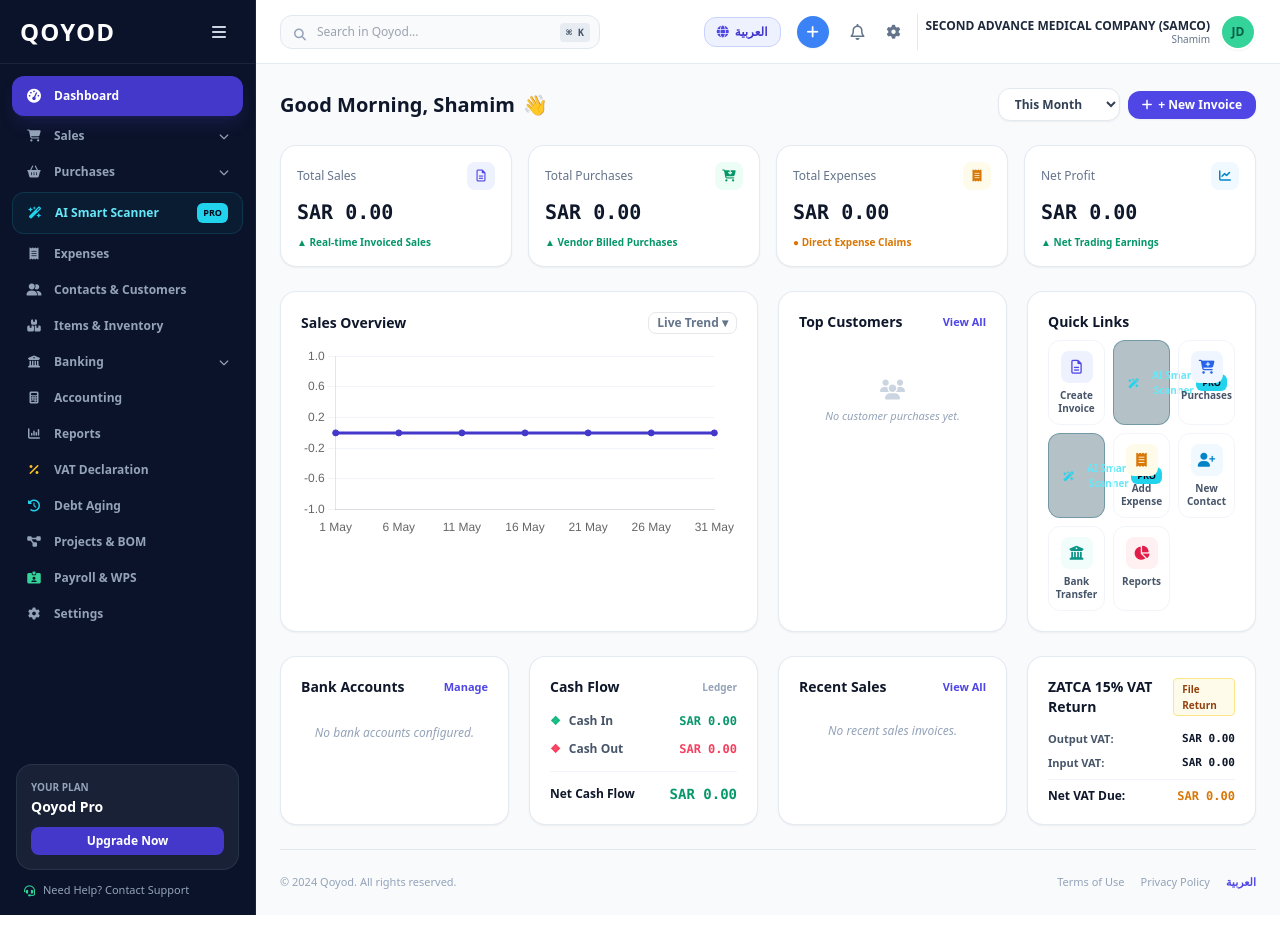
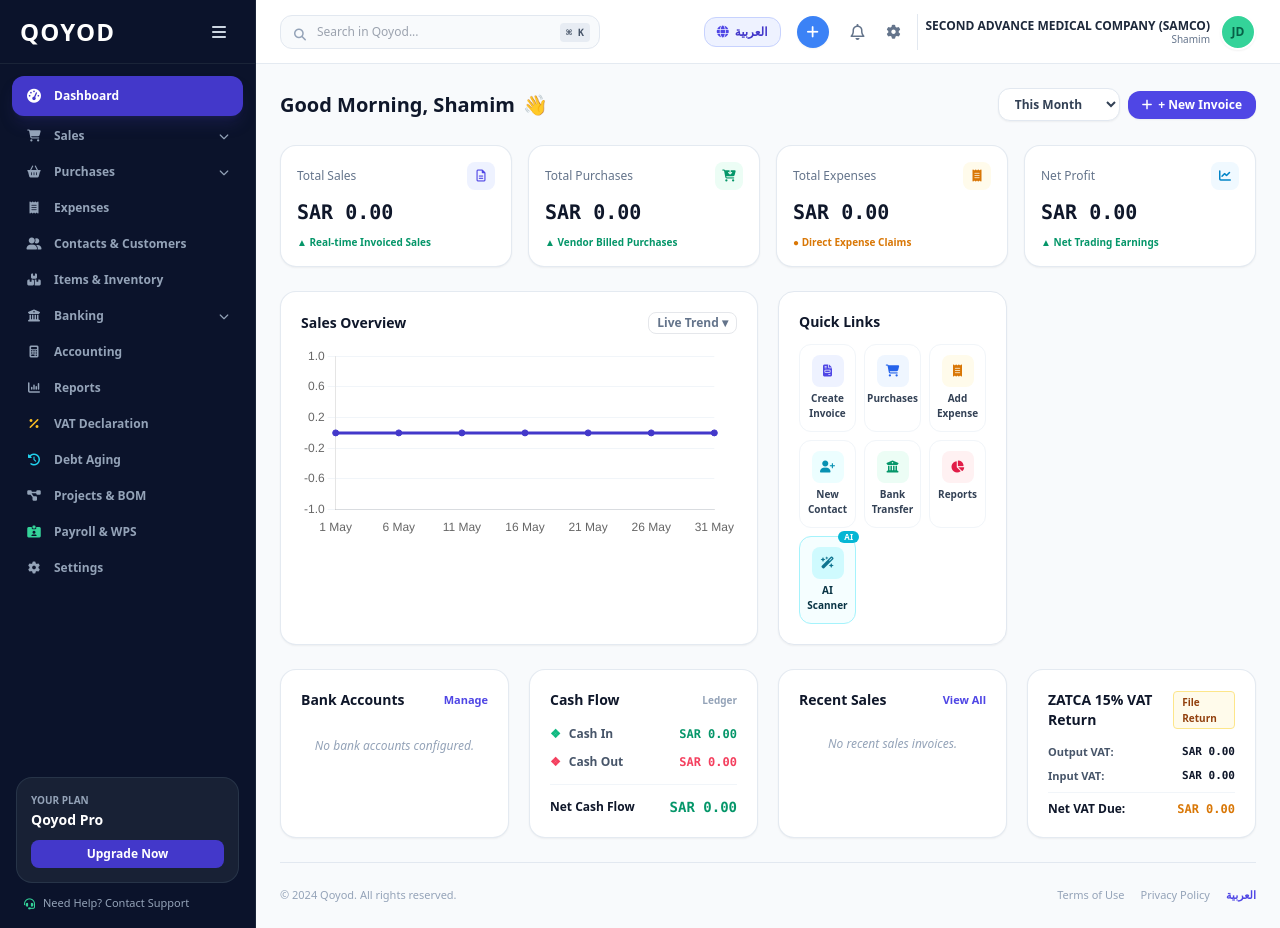
Before and after one commit to marinasan1212ar-art/samco-cloud, a Django app: page / in a window 1280 px wide. Run offline with Django 5.2, Linux system fonts and the light colour scheme; data comes from the database, SQL or seed files in the repository; some libraries are stand-ins or nearby versions.

Commit message:
Moved AI Scanner to Quick Links beside Reports and removed from sidebar navigation

```diff
--- a/accounting/templates/accounting/dashboard.html
+++ b/accounting/templates/accounting/dashboard.html
@@ -64,13 +64,7 @@
                     </button>
                     <div id="pur-sub" class="hidden {% if is_ar %}pr-9 pl-2 border-r border-slate-800 mr-4{% else %}pl-9 pr-2 border-l border-slate-800 ml-4{% endif %} py-1 space-y-1 text-[11px] text-slate-400 my-1">
 
-                    <a href="/scanner/" class="flex items-center justify-between px-3.5 py-2.5 rounded-xl text-cyan-300 hover:bg-slate-800/80 bg-cyan-950/30 border border-cyan-800/40 transition">
-                        <div class="flex items-center gap-3">
-                            <i class="fa-solid fa-wand-magic-sparkles text-cyan-400 w-4 text-center"></i>
-                            <span class="font-bold">AI Smart Scanner</span>
-                        </div>
-                        <span class="px-1.5 py-0.5 text-[9px] bg-cyan-400 text-slate-950 font-black rounded-md uppercase">PRO</span>
-                    </a>
+
 
                     <a href="/expenses/" class="block py-1 hover:text-white transition">{% if is_ar %}سندات المصروفات{% else %}Direct Expenses{% endif %}</a>
                         <a href="/admin/accounting/purchasebill/" class="block py-1 hover:text-white transition">{% if is_ar %}فواتير الشراء{% else %}Purchase Bills{% endif %}</a>
@@ -78,13 +72,7 @@
                 </div>
 
 
-                    <a href="/scanner/" class="flex items-center justify-between px-3.5 py-2.5 rounded-xl text-cyan-300 hover:bg-slate-800/80 bg-cyan-950/30 border border-cyan-800/40 transition">
-                        <div class="flex items-center gap-3">
-                            <i class="fa-solid fa-wand-magic-sparkles text-cyan-400 w-4 text-center"></i>
-                            <span class="font-bold">AI Smart Scanner</span>
-                        </div>
-                        <span class="px-1.5 py-0.5 text-[9px] bg-cyan-400 text-slate-950 font-black rounded-md uppercase">PRO</span>
-                    </a>
+
 
                     <a href="/expenses/" class="flex items-center gap-3 px-3.5 py-2 rounded-xl text-slate-400 hover:bg-slate-800/50 hover:text-slate-200 transition">
                     <i class="fa-solid fa-receipt w-4 text-center"></i> <span class="nav-label">{% if is_ar %}المصروفات{% else %}Expenses{% endif %}</span>
@@ -312,73 +300,39 @@
                 </div>
 
                 <!-- Top Customers -->
-                <div class="lg:col-span-3 bg-white border border-slate-200/90 rounded-2xl p-5 shadow-sm flex flex-col justify-between">
-                    <div>
-                        <div class="flex justify-between items-center mb-3">
-                            <h3 class="font-bold text-slate-900 text-sm">{% if is_ar %}أهم العملاء{% else %}Top Customers{% endif %}</h3>
-                            <a href="/invoices/" class="text-[11px] font-bold text-indigo-600 hover:underline">{% if is_ar %}عرض الكل{% else %}View All{% endif %}</a>
-                        </div>
-                        <div class="space-y-2.5 text-xs">
-                            {% for c in top_customers %}
-                            <div class="flex justify-between items-center">
-                                <span class="flex items-center gap-2 truncate w-32"><span class="w-4 text-slate-400 font-mono">{{ forloop.counter }}</span> {{ c.name }}</span>
-                                <span class="font-mono font-bold text-slate-900">SAR {{ c.total_spent|floatformat:2 }}</span>
-                            </div>
-                            {% empty %}
-                            <div class="py-8 text-center text-slate-400 italic text-[11px]">
-                                <i class="fa-solid fa-users text-slate-300 text-xl mb-1 block"></i>
-                                {% if is_ar %}لا توجد مبيعات مسجلة لعملاء حتى الآن.{% else %}No customer purchases yet.{% endif %}
-                            </div>
-                            {% endfor %}
-                        </div>
-                    </div>
-                </div>
-
-                <!-- 6 Quick Links (Arabic & English) -->
-                <div class="lg:col-span-3 bg-white border border-slate-200/90 rounded-2xl p-5 shadow-sm flex flex-col justify-between">
-                    <h3 class="font-bold text-slate-900 text-sm mb-2">{% if is_ar %}روابط سريعة{% else %}Quick Links{% endif %}</h3>
-                    <div class="grid grid-cols-3 gap-2 text-center text-[10px] font-bold">
-                        <a href="/invoices/create/" class="p-2.5 rounded-xl border border-slate-100 hover:bg-slate-50 transition flex flex-col items-center gap-1.5">
-                            <div class="w-8 h-8 rounded-lg bg-indigo-50 text-indigo-600 flex items-center justify-center text-sm"><i class="fa-regular fa-file-lines"></i></div>
-                            <span class="text-slate-600 leading-tight">{% if is_ar %}فاتورة جديدة{% else %}Create Invoice{% endif %}</span>
+                <!-- Quick Links -->
+                <div class="lg:col-span-3 bg-white border border-slate-200 rounded-2xl p-5 shadow-sm">
+                    <h3 class="text-sm font-black text-slate-900 mb-3">Quick Links</h3>
+                    <div class="grid grid-cols-3 gap-2 text-center">
+                        <a href="/invoices/create/" class="p-2.5 rounded-xl border border-slate-100 hover:bg-slate-50 flex flex-col items-center gap-1 transition group">
+                            <div class="w-8 h-8 rounded-lg bg-indigo-50 text-indigo-600 flex items-center justify-center text-xs group-hover:scale-110 transition"><i class="fa-solid fa-file-invoice"></i></div>
+                            <span class="text-[10px] font-bold text-slate-700">Create Invoice</span>
                         </a>
-
-                    <a href="/scanner/" class="flex items-center justify-between px-3.5 py-2.5 rounded-xl text-cyan-300 hover:bg-slate-800/80 bg-cyan-950/30 border border-cyan-800/40 transition">
-                        <div class="flex items-center gap-3">
-                            <i class="fa-solid fa-wand-magic-sparkles text-cyan-400 w-4 text-center"></i>
-                            <span class="font-bold">AI Smart Scanner</span>
-                        </div>
-                        <span class="px-1.5 py-0.5 text-[9px] bg-cyan-400 text-slate-950 font-black rounded-md uppercase">PRO</span>
-                    </a>
-
-                    <a href="/expenses/" class="p-2.5 rounded-xl border border-slate-100 hover:bg-slate-50 transition flex flex-col items-center gap-1.5">
-                            <div class="w-8 h-8 rounded-lg bg-blue-50 text-blue-600 flex items-center justify-center text-sm"><i class="fa-solid fa-cart-plus"></i></div>
-                            <span class="text-slate-600 leading-tight">{% if is_ar %}أمر شراء{% else %}Purchases{% endif %}</span>
+                        <a href="#" class="p-2.5 rounded-xl border border-slate-100 hover:bg-slate-50 flex flex-col items-center gap-1 transition group">
+                            <div class="w-8 h-8 rounded-lg bg-blue-50 text-blue-600 flex items-center justify-center text-xs group-hover:scale-110 transition"><i class="fa-solid fa-cart-shopping"></i></div>
+                            <span class="text-[10px] font-bold text-slate-700">Purchases</span>
                         </a>
-
-                    <a href="/scanner/" class="flex items-center justify-between px-3.5 py-2.5 rounded-xl text-cyan-300 hover:bg-slate-800/80 bg-cyan-950/30 border border-cyan-800/40 transition">
-                        <div class="flex items-center gap-3">
-                            <i class="fa-solid fa-wand-magic-sparkles text-cyan-400 w-4 text-center"></i>
-                            <span class="font-bold">AI Smart Scanner</span>
-                        </div>
-                        <span class="px-1.5 py-0.5 text-[9px] bg-cyan-400 text-slate-950 font-black rounded-md uppercase">PRO</span>
-                    </a>
-
-                    <a href="/expenses/" class="p-2.5 rounded-xl border border-slate-100 hover:bg-slate-50 transition flex flex-col items-center gap-1.5">
-                            <div class="w-8 h-8 rounded-lg bg-amber-50 text-amber-600 flex items-center justify-center text-sm"><i class="fa-solid fa-receipt"></i></div>
-                            <span class="text-slate-600 leading-tight">{% if is_ar %}سند صرف{% else %}Add Expense{% endif %}</span>
+                        <a href="/expenses/" class="p-2.5 rounded-xl border border-slate-100 hover:bg-slate-50 flex flex-col items-center gap-1 transition group">
+                            <div class="w-8 h-8 rounded-lg bg-amber-50 text-amber-600 flex items-center justify-center text-xs group-hover:scale-110 transition"><i class="fa-solid fa-receipt"></i></div>
+                            <span class="text-[10px] font-bold text-slate-700">Add Expense</span>
                         </a>
-                        <a href="/invoices/create/" class="p-2.5 rounded-xl border border-slate-100 hover:bg-slate-50 transition flex flex-col items-center gap-1.5">
-                            <div class="w-8 h-8 rounded-lg bg-sky-50 text-sky-600 flex items-center justify-center text-sm"><i class="fa-solid fa-user-plus"></i></div>
-                            <span class="text-slate-600 leading-tight">{% if is_ar %}عميل جديد{% else %}New Contact{% endif %}</span>
+                        <a href="#" class="p-2.5 rounded-xl border border-slate-100 hover:bg-slate-50 flex flex-col items-center gap-1 transition group">
+                            <div class="w-8 h-8 rounded-lg bg-cyan-50 text-cyan-600 flex items-center justify-center text-xs group-hover:scale-110 transition"><i class="fa-solid fa-user-plus"></i></div>
+                            <span class="text-[10px] font-bold text-slate-700">New Contact</span>
                         </a>
-                        <a href="/banking/transfer/" class="p-2.5 rounded-xl border border-slate-100 hover:bg-slate-50 transition flex flex-col items-center gap-1.5">
-                            <div class="w-8 h-8 rounded-lg bg-teal-50 text-teal-600 flex items-center justify-center text-sm"><i class="fa-solid fa-building-columns"></i></div>
-                            <span class="text-slate-600 leading-tight">{% if is_ar %}تحويل بنكي{% else %}Bank Transfer{% endif %}</span>
+                        <a href="/banking/transfer/" class="p-2.5 rounded-xl border border-slate-100 hover:bg-slate-50 flex flex-col items-center gap-1 transition group">
+                            <div class="w-8 h-8 rounded-lg bg-emerald-50 text-emerald-600 flex items-center justify-center text-xs group-hover:scale-110 transition"><i class="fa-solid fa-building-columns"></i></div>
+                            <span class="text-[10px] font-bold text-slate-700">Bank Transfer</span>
                         </a>
-                        <a href="/reports/" class="p-2.5 rounded-xl border border-slate-100 hover:bg-slate-50 transition flex flex-col items-center gap-1.5">
-                            <div class="w-8 h-8 rounded-lg bg-rose-50 text-rose-600 flex items-center justify-center text-sm"><i class="fa-solid fa-chart-pie"></i></div>
-                            <span class="text-slate-600 leading-tight">{% if is_ar %}التقارير{% else %}Reports{% endif %}</span>
+                        <a href="/reports/" class="p-2.5 rounded-xl border border-slate-100 hover:bg-slate-50 flex flex-col items-center gap-1 transition group">
+                            <div class="w-8 h-8 rounded-lg bg-rose-50 text-rose-600 flex items-center justify-center text-xs group-hover:scale-110 transition"><i class="fa-solid fa-chart-pie"></i></div>
+                            <span class="text-[10px] font-bold text-slate-700">Reports</span>
+                        </a>
+                        <!-- AI Smart Scanner Button (Reports এর ঠিক ডানে) -->
+                        <a href="/scanner/" class="p-2.5 rounded-xl border border-cyan-200 bg-cyan-50/50 hover:bg-cyan-100/70 flex flex-col items-center gap-1 transition group relative">
+                            <span class="absolute -top-1.5 -right-1 text-[8px] bg-cyan-500 text-white font-black px-1.5 py-0.2 rounded-full uppercase shadow-xs">AI</span>
+                            <div class="w-8 h-8 rounded-lg bg-cyan-100 text-cyan-700 flex items-center justify-center text-xs group-hover:scale-110 transition"><i class="fa-solid fa-wand-magic-sparkles"></i></div>
+                            <span class="text-[10px] font-bold text-cyan-950">AI Scanner</span>
                         </a>
                     </div>
                 </div>
@@ -494,13 +448,7 @@
                 <a href="/invoices/create/" class="flex items-center gap-3 p-2 rounded-lg hover:bg-indigo-50 text-slate-700 font-bold"><i class="fa-solid fa-file-circle-plus text-indigo-600"></i> {% if is_ar %}إنشاء فاتورة ضريبية جديدة{% else %}Create New Tax Invoice{% endif %}</a>
                 <a href="/invoices/" class="flex items-center gap-3 p-2 rounded-lg hover:bg-indigo-50 text-slate-700"><i class="fa-solid fa-file-invoice text-indigo-500"></i> {% if is_ar %}عرض قائمة الفواتير{% else %}View All Invoices{% endif %}</a>
 
-                    <a href="/scanner/" class="flex items-center justify-between px-3.5 py-2.5 rounded-xl text-cyan-300 hover:bg-slate-800/80 bg-cyan-950/30 border border-cyan-800/40 transition">
-                        <div class="flex items-center gap-3">
-                            <i class="fa-solid fa-wand-magic-sparkles text-cyan-400 w-4 text-center"></i>
-                            <span class="font-bold">AI Smart Scanner</span>
-                        </div>
-                        <span class="px-1.5 py-0.5 text-[9px] bg-cyan-400 text-slate-950 font-black rounded-md uppercase">PRO</span>
-                    </a>
+
 
                     <a href="/expenses/" class="flex items-center gap-3 p-2 rounded-lg hover:bg-indigo-50 text-slate-700"><i class="fa-solid fa-money-bill-wave text-rose-500"></i> {% if is_ar %}تسجيل سند صرف مصروفات{% else %}Record Direct Expense{% endif %}</a>
                 <a href="/vat/" class="flex items-center gap-3 p-2 rounded-lg hover:bg-indigo-50 text-slate-700"><i class="fa-solid fa-percent text-amber-500"></i> {% if is_ar %}الإقرار الضريبي لهيئة الزكاة{% else %}ZATCA VAT Return{% endif %}</a>
```
